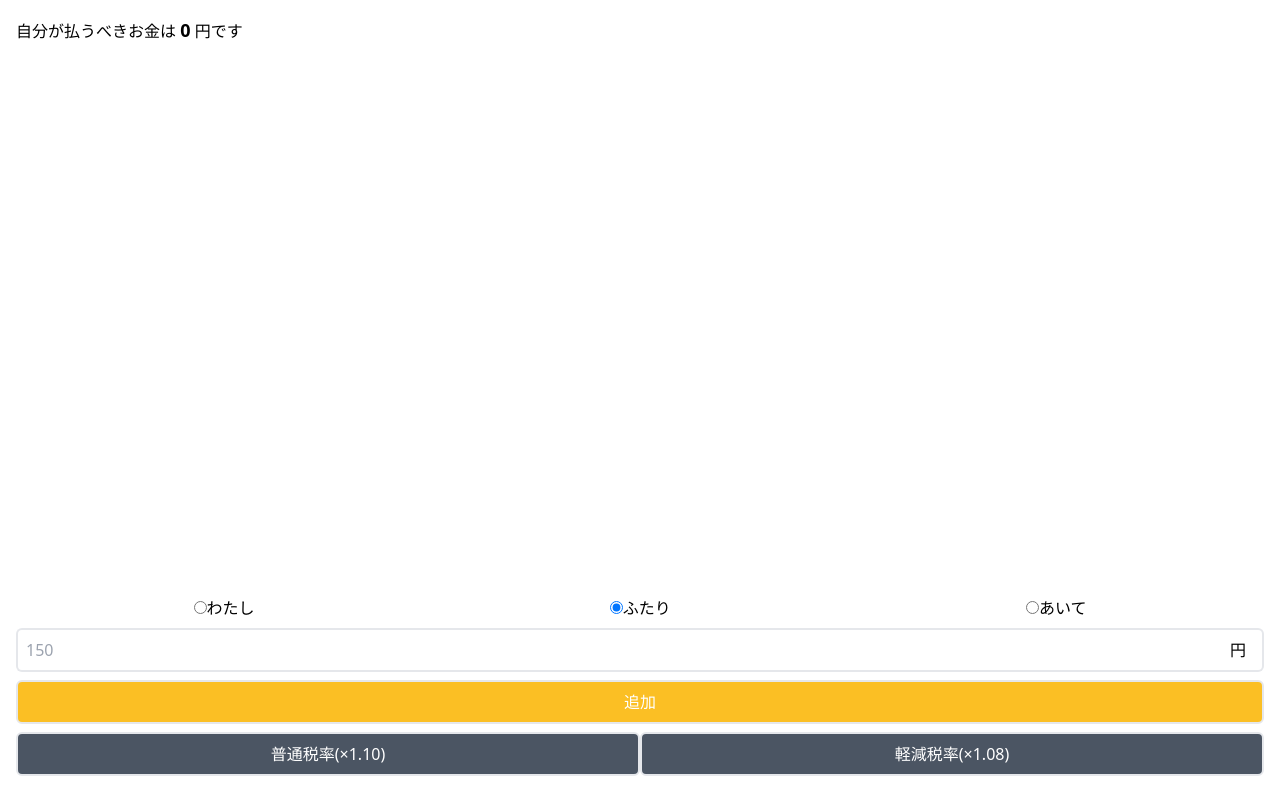
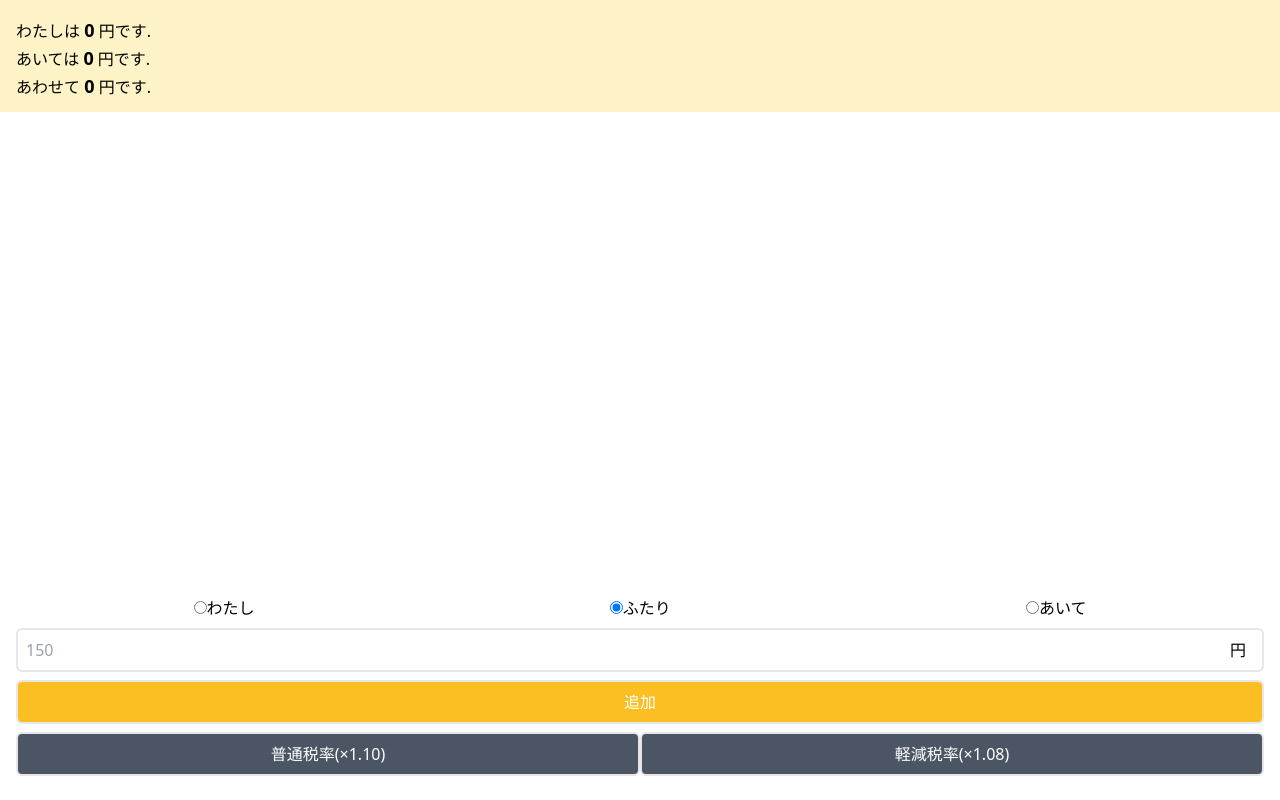
Before and after one commit to thistle519/dividing-paymant, a React (Create React App) app: page / in a window 1280 px wide. Built offline with nearby package versions, Linux system fonts and the light colour scheme.

Commit message:
Update display sum amount

```diff
--- a/src/App.tsx
+++ b/src/App.tsx
@@ -1,4 +1,4 @@
-import React, { useState } from "react";
+import React, { useMemo, useState } from "react";
 import Form from "./components/Form";
 import RecordsList from "./components/RecordsList";
 import Summary from "./components/Summary";
@@ -7,7 +7,20 @@ export type Payer = "me" | "both" | "else";
 export type PaymentRecord = { payer: Payer; price: number };
 function App() {
   const [paymentRecords, setPaymentRecords] = useState<PaymentRecord[]>([]);
-  const myTotalAmount = Math.round(
+  const totalAmount = useMemo(
+    () =>
+      Math.round(
+        paymentRecords.length !== 0
+          ? paymentRecords
+              .map((pr) => pr.price)
+              .reduce((prev, current) => prev + current)
+          : 0
+      ),
+    [paymentRecords]
+  );
+  const myTotalAmount = useMemo(
+    () =>
+      Math.round(
         paymentRecords.length !== 0
           ? paymentRecords
               .map((pr) => {
@@ -21,19 +34,22 @@ function App() {
               })
               .reduce((prev, current) => prev + current)
           : 0
+      ),
+    [paymentRecords]
   );
+  const yourTotalAmount = totalAmount - myTotalAmount;
 
   return (
     <div className="flex justify-center px-4">
       <div className="w-screen">
-        <div className="fixed top-0 h-14 bg-white">
-          <p className="my-4">
+        <div className="fixed top-0 right-0 h-28 p-4 w-screen bg-amber-100">
           <Summary
             myTotalAmount={myTotalAmount}
+            totalAmount={totalAmount}
+            yourTotalAmount={yourTotalAmount}
           />
-          </p>
         </div>
-        <div className="h-full mt-14 mb-52">
+        <div className="h-full mt-32 mb-52">
           <RecordsList
             setPaymentRecords={setPaymentRecords}
             paymentRecords={paymentRecords}
--- a/src/components/Summary.tsx
+++ b/src/components/Summary.tsx
@@ -1,14 +1,30 @@
 import { FC } from "react";
 
 type SummaryProps = {
-    myTotalAmount: number;
-}
-const Summary: FC<SummaryProps>= ({myTotalAmount}) => {
+  myTotalAmount: number;
+  totalAmount: number;
+  yourTotalAmount: number;
+};
+const Summary: FC<SummaryProps> = ({
+  myTotalAmount,
+  totalAmount,
+  yourTotalAmount,
+}) => {
   return (
-    <>
-      自分が払うべきお金は{" "}
-      <span className="font-bold text-lg">{myTotalAmount}</span> 円です
-    </>
+    <div>
+      <p>
+        わたしは <span className="font-bold text-lg">{myTotalAmount}</span>{" "}
+        円です.
+      </p>
+      <p>
+        あいては <span className="font-bold text-lg">{yourTotalAmount}</span>{" "}
+        円です.
+      </p>
+      <p>
+        あわせて <span className="font-bold text-lg">{totalAmount}</span>{" "}
+        円です.
+      </p>
+    </div>
   );
 };
 export default Summary;
```
Lines whose indentation alone changed are shown as unchanged.
